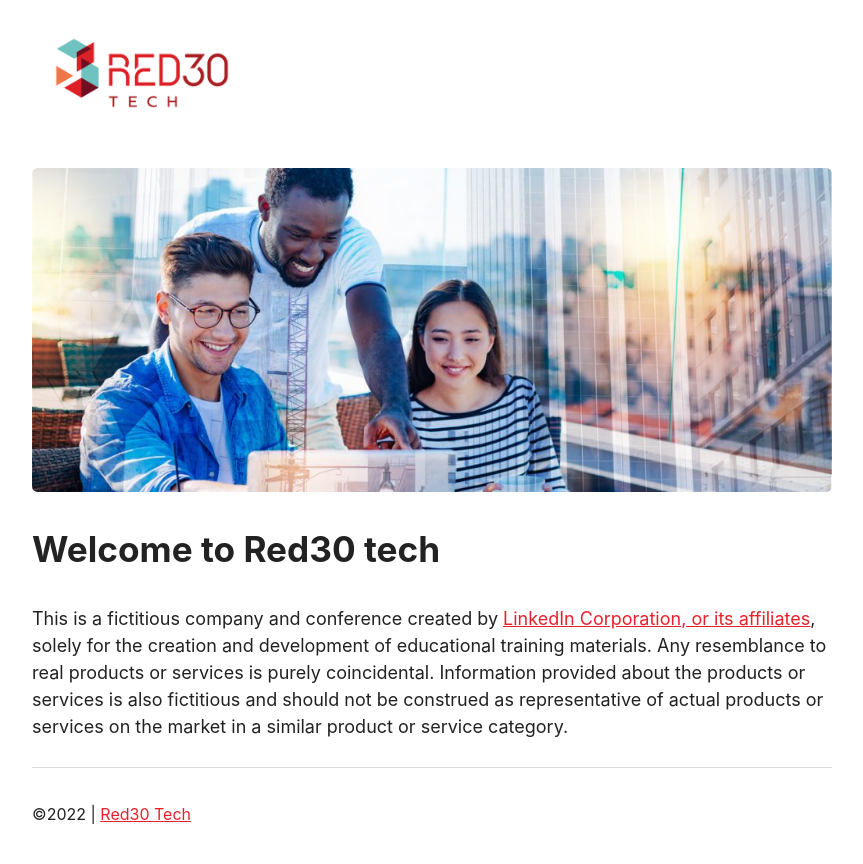
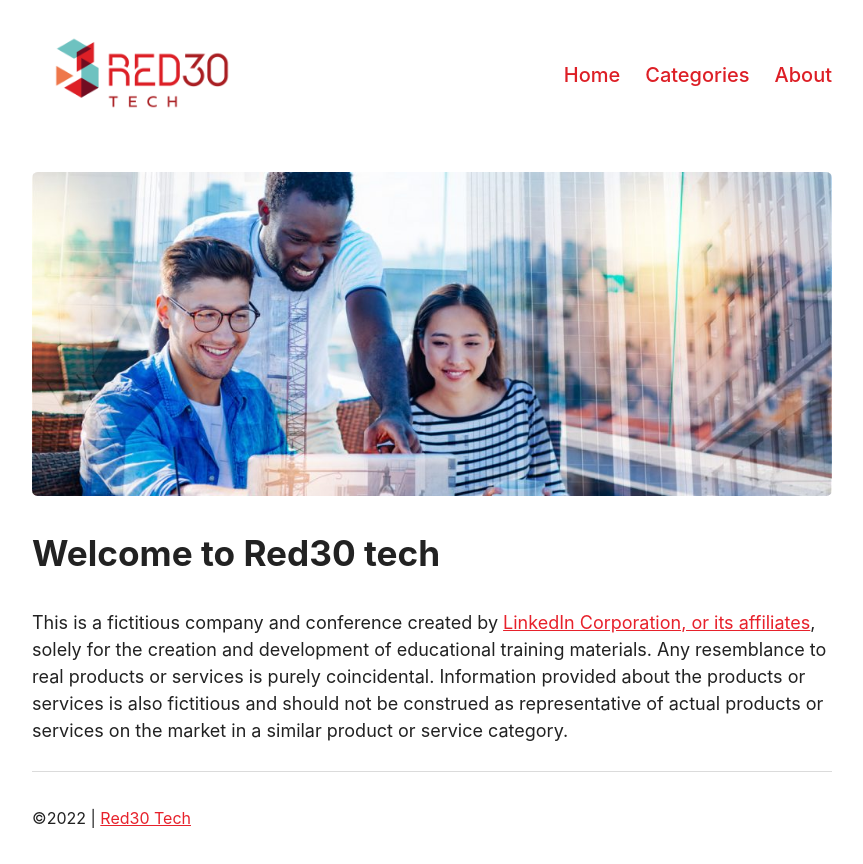
Before and after one commit to byronn-1/React-Router-Training, a React (Create React App) app: page / in a window 1280 px wide. Shown: the whole page, without its empty margins (208-1071 px from the left). Built offline with nearby package versions, Linux system fonts and the light colour scheme.

Commit message:
added Link tags to routes

```diff
--- a/src/components/App.js
+++ b/src/components/App.js
@@ -1,28 +1,20 @@
-import { Routes, Route } from "react-router-dom";
+import { Routes, Route, Link } from "react-router-dom";
 import logo from "../assets/red30-tech-logo.png";
 
+import Header from "./Header";
 import Home from "./Home";
 import Categories from "./Categories";
+import About from "./About";
 
-//The hello path from this route can be viewed by changing the URL to http://localhost:3000/hello
-//The default / path will render the home component
-// notice you can also pass props down to the child components through the routed component
+
 function App() {
   return (
     <div className="app">
-      <header className="container">
-        <img
-          className="logo"
-          src={logo}
-          alt="Red30 Tech logo"
-          title="Red30 Tech | Home"
-        />
-      </header>
+      <Header />
       <Routes>
-        <Route path="/" element={<Home title="Welcome to Red30 tech"/>} />
-        <Route path="/hello" element={<h1>Hello, from my router.</h1>} />
-        <Route path="/categories" element={<Categories /> } />
-
+        <Route path="/" element={<Home title="Welcome to Red30 tech" />} />
+        <Route path="/categories" element={<Categories />} />
+        <Route path="/about" element={<About />} />
       </Routes>
       <footer className="container">
         &copy;2022 | <a href="https://red30tech.com/">Red30 Tech</a>
--- a/src/components/Categories.js
+++ b/src/components/Categories.js
@@ -1,8 +1,7 @@
 import { getCategories } from "../api";
 
 
-// here we destructure the getCategories file from the data ./api.js file
-// then mp over it to create a list of categories
+
 export default function Categories() {
   const categories = getCategories();
 
--- a/src/components/Header.js
+++ b/src/components/Header.js
@@ -1,12 +1,15 @@
-import { Link, NavLink } from "react-router-dom";
+import { Link } from "react-router-dom";
 import logo from "../assets/red30-tech-logo.png";
 
+// In the link component the prop "to"
+// the prop "to" specifies a path to navigate the user to when it is clicked
+//Note: it is rendered as an a tag to the DOM
+
 export default function Header() {
-  const getClass = ({ isActive }) => (isActive ? "nav-active" : null);
 
   return (
     <header className="container">
-      <Link to="/">
+        <Link>
           <img
             className="logo"
             src={logo}
@@ -14,18 +17,12 @@
             title="Red30 Tech | Home"
           />
         </Link>
+        <nav>
+          <Link to="/">Home</Link>
+          <Link to="/categories">Categories</Link>
+          <Link to="/about">About</Link>
+        </nav>
 
-      <nav>
-        <NavLink to="/" className={getClass}>
-          Home
-        </NavLink>
-        <NavLink to="/about" className={getClass}>
-          About
-        </NavLink>
-        <NavLink to="/categories" className={getClass}>
-          Categories
-        </NavLink>
-      </nav>
     </header>
   );
 }
```
Lines whose indentation alone changed are shown as unchanged.
